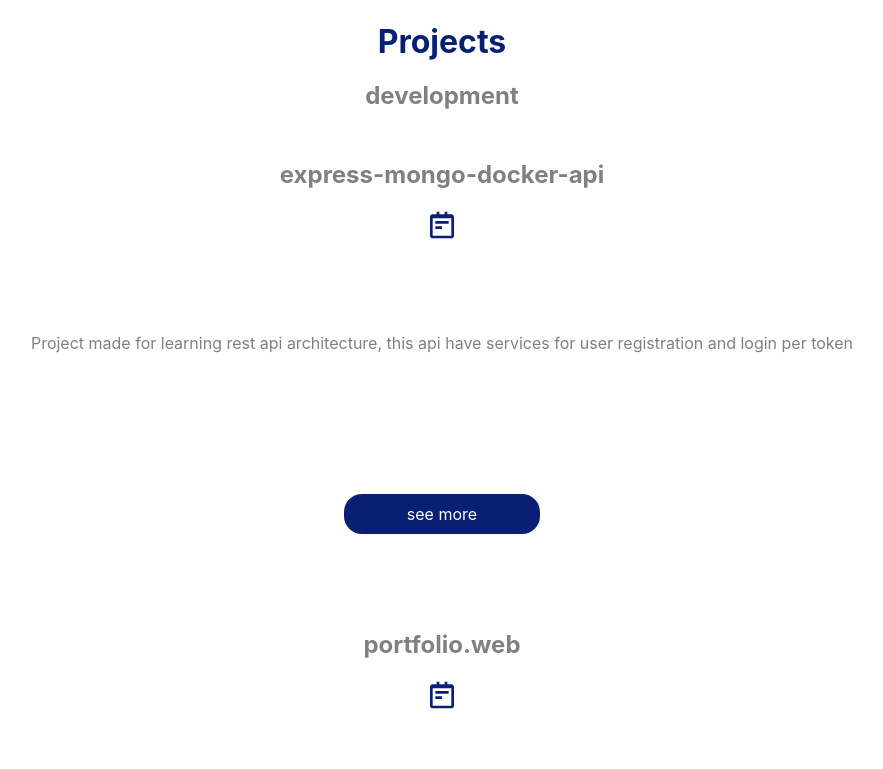
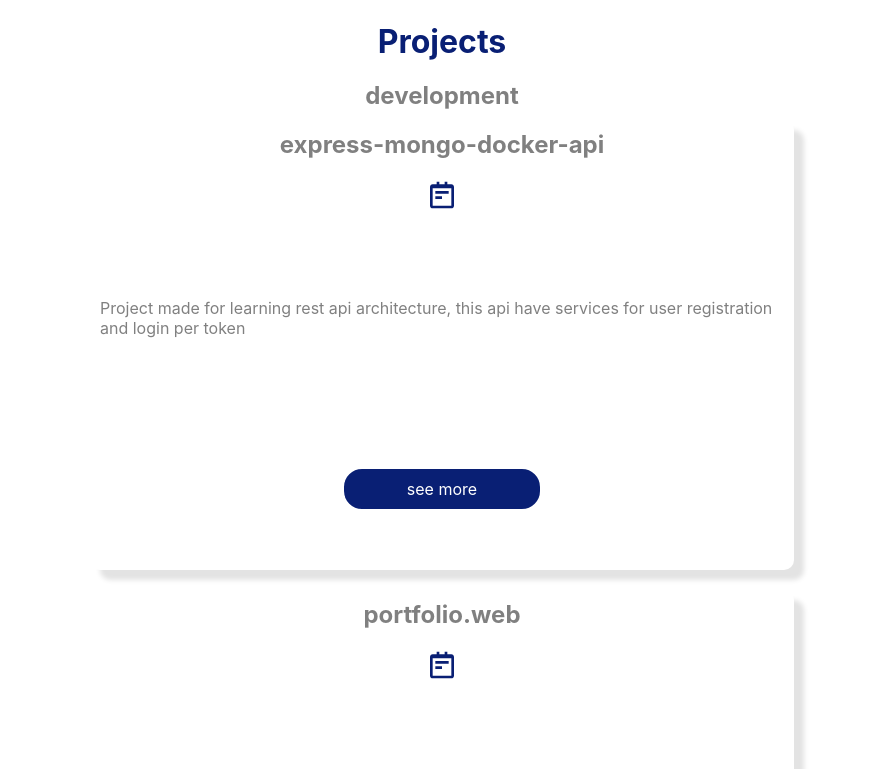
Before and after one commit to HenriHTTP/Portifolio.Web, a React (Create React App) app: page / in a window 1280 px wide. Shown: the part 1940-2709 px from the top of the page, without its empty margins (198-1081 px from the left). Built offline with nearby package versions, Linux system fonts and the light colour scheme.

Commit message:
feat: add shadow on card

```diff
--- a/src/components/projects/style/projects.css
+++ b/src/components/projects/style/projects.css
@@ -5,6 +5,7 @@
     background: white;
     display: flex;
     justify-content: center;
+
 }
 
 .container {
@@ -14,8 +15,8 @@
     display: flex;
     flex-direction: row;
     flex-wrap: wrap;
-    padding: 10px;
-
+    /*background: red;*/
+    row-gap: 20px;
 }
 
 .Card {
@@ -29,7 +30,9 @@
     transition: 0.5s;
     cursor: pointer;
     margin: auto;
-    margin-top: 20px;
+    -webkit-box-shadow: 10px 10px 5px 0 rgba(227, 227, 227, 1);
+    -moz-box-shadow: 10px 10px 5px 0 rgba(227, 227, 227, 1);
+    box-shadow: 10px 10px 5px 0 rgba(227, 227, 227, 1);
 
 
 }
@@ -58,10 +61,9 @@
     .container {
         margin: auto;
         width: 100%;
-        justify-content: space-around;
-        display: flex;
-        flex-direction: column;;
-        padding: 10px;
+        /*justify-content: space-around;*/
+        /*display: flex;*/
+        /*flex-direction: column;;*/
     }
     .Card {
         width: 90%;
@@ -81,13 +83,11 @@
 
     .container {
         margin: auto;
-        width: 680px;
-        padding: 10px;
-    }
+        width: 620px;
+     }
 
     .Card {
-        margin-top: 20px;
-        width: 90%;
+        width: 80%;
         height: 350px;
 
     }
@@ -102,15 +102,10 @@
     .container {
         margin: auto;
         width: 880px;
-        justify-content: space-around;
-        display: flex;
-        flex-direction: column;
-        padding: 10px;
     }
 
     .Card {
-        margin-top: 20px;
-        width: 100%;
+        width: 80%;
         height: 450px;
 
     }
```
